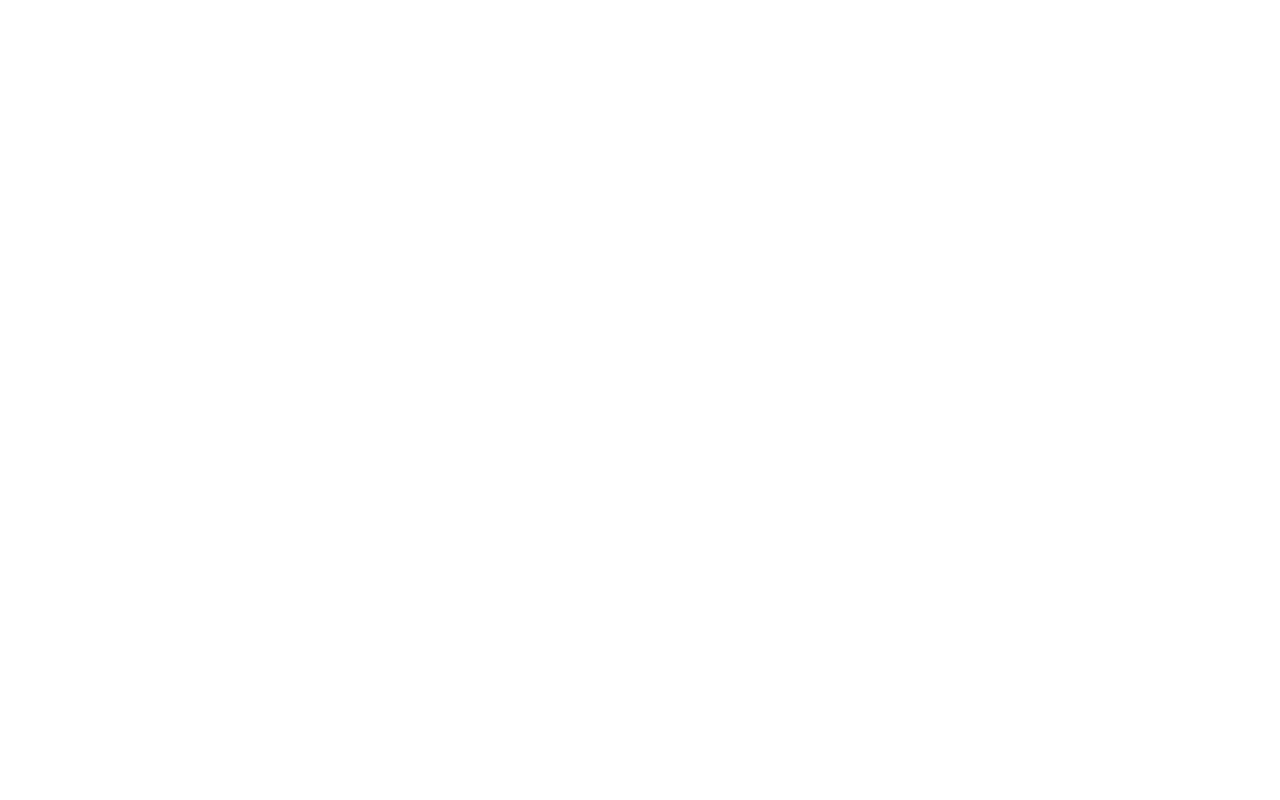
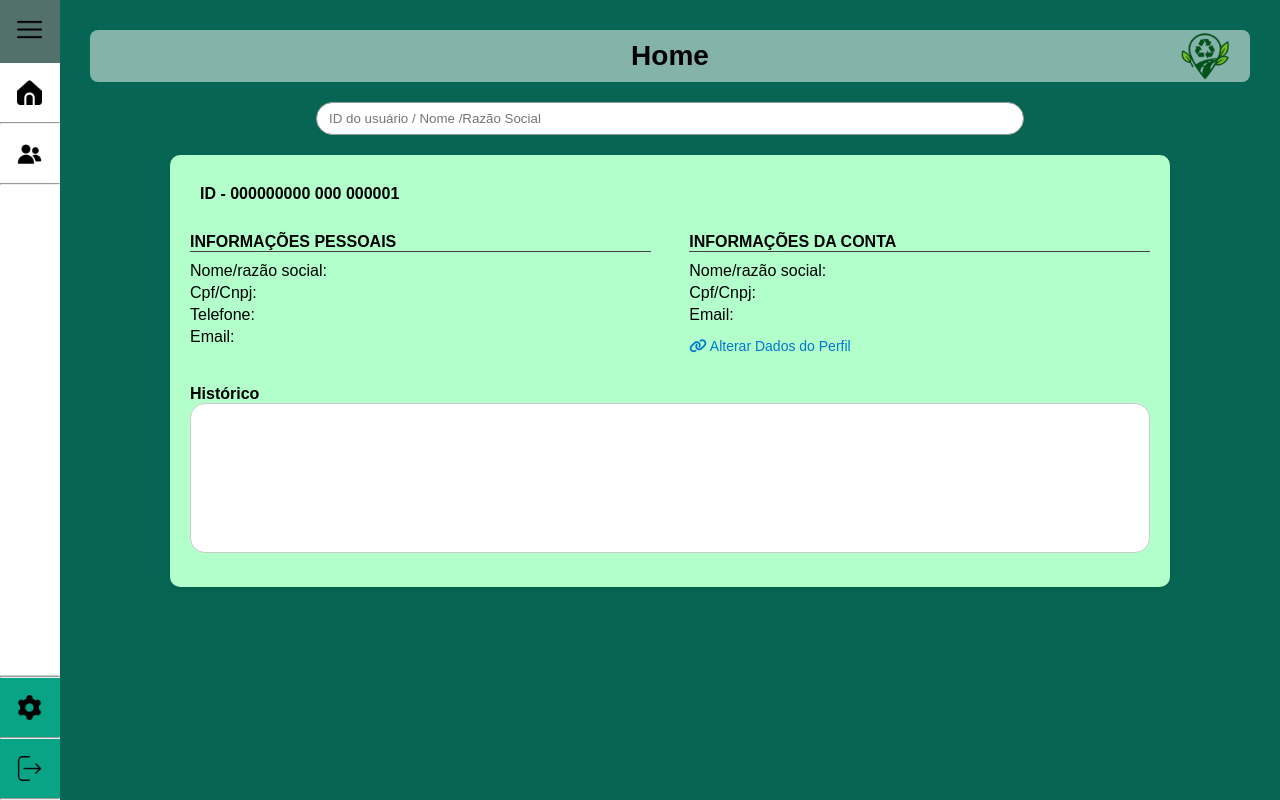
Before and after one commit to Pauloningzx/Projeto-Integrado, a plain HTML site: page ADM/all_users.html in a window 1280 px wide. Drawn offline with Linux system fonts and the light colour scheme.

Commit message:
Add files via upload

```diff
--- a/ADM/all_users.html
+++ b/ADM/all_users.html
@@ -0,0 +1,168 @@
+<!DOCTYPE html>
+<html lang="pt-br">
+
+<head>
+    <meta charset="UTF-8">
+    <meta name="viewport" content="width=device-width, initial-scale=1.0">
+    <title>Home - Coleta Seletiva</title>
+    <link rel="stylesheet" href="./style.css">
+    <link rel="stylesheet" href="https://cdnjs.cloudflare.com/ajax/libs/font-awesome/6.4.0/css/all.min.css">
+    <style>
+    .search-bar {
+        display: flex;
+        justify-content: center;
+        margin: 20px 0;
+    }
+
+    .search-bar input {
+        width: 60%;
+        padding: 8px 12px;
+        border-radius: 20px;
+        border: 1px solid #999;
+    }
+
+    .user-container {
+        margin: 0 auto;
+        width: 90%;
+        max-width: 1000px;
+        background-color: #B3FFCC;
+        padding: 20px;
+        border-radius: 10px;
+        box-shadow: 0 2px 5px rgba(0,0,0,0.1);
+    }
+
+    .user-id {
+        font-weight: bold;
+        background-color: #B3FFCC;
+        color: rgb(0, 0, 0);
+        padding: 10px;
+        border-radius: 5px;
+        font-size: 16px;
+    }
+
+    .user-info {
+        display: flex;
+        justify-content: space-between;
+        margin-top: 20px;
+    }
+
+    .info-block {
+        width: 48%;
+    }
+
+    .info-block h4 {
+        margin-bottom: 10px;
+        font-size: 16px;
+        border-bottom: 1px solid #444;
+    }
+
+    .info-block p {
+        margin: 4px 0;
+    }
+
+    .edit-link {
+        margin-top: 10px;
+        display: inline-block;
+        color: #0077cc;
+        text-decoration: none;
+        font-size: 14px;
+    }
+
+    .edit-link:hover {
+        text-decoration: underline;
+    }
+
+    .history {
+        margin-top: 30px;
+    }
+
+    .history textarea {
+        width: 100%;
+        height: 150px;
+        border-radius: 15px;
+        border: 1px solid #ccc;
+        padding: 10px;
+        resize: none;
+    }
+</style>
+</head>
+
+<body>
+    <div class="overlay" onclick="toggleSidebar()"></div>
+
+    <div class="sidebar">
+        <div class="menu-toggle" onclick="toggleSidebar()">
+            <img src="../icones/menu.png" width="30px" style="padding-right: 5px;" wialt="menu">
+        </div>
+        <ul class="menu">
+            <a href="./home.html">
+                <li><img src="../icones/casa.png" alt="Home"><span>Home</span></li>
+            </a>
+            <hr>
+            <a href="./all_users.html">
+                <li><img src="../icones/group.png" alt="Grupo"><span>Todos os Usuários</span></li>
+            </a>
+            <hr>
+        </ul>
+        <ul class="sidebar-footer">
+            <hr>
+            <a href="">
+                <li><img src="../icones/definicoes.png" alt="Configurações"><span>Configurações</span></li>
+            </a>
+            <hr>
+            <a href="">
+                <li><img src="../icones/sair.png" alt="Sair"><span>Sair</span></li>
+            </a>
+            <hr>
+        </ul>
+    </div>
+
+    <main class="content">
+        <header>
+            <h1>Home</h1>
+            <img src="../icones/logo.png" alt="Logo-Via-Verde">
+        </header>
+        <div class="search-bar">
+    <input type="text" placeholder="ID do usuário / Nome /Razão Social">
+</div>
+
+<div class="user-container">
+    <div class="user-id">ID - 000000000 000 000001</div>
+
+    <div class="user-info">
+        <div class="info-block">
+            <h4>INFORMAÇÕES PESSOAIS</h4>
+            <p>Nome/razão social:</p>
+            <p>Cpf/Cnpj:</p>
+            <p>Telefone:</p>
+            <p>Email:</p>
+        </div>
+
+        <div class="info-block">
+            <h4>INFORMAÇÕES DA CONTA</h4>
+            <p>Nome/razão social:</p>
+            <p>Cpf/Cnpj:</p>
+            <p>Email:</p>
+            <a href="" class="edit-link"><i class="fas fa-link"></i> Alterar Dados do Perfil</a>
+        </div>
+    </div>
+
+    <div class="history">
+        <h4>Histórico</h4>
+        <textarea readonly></textarea>
+    </div>
+</div>
+    </main>
+
+    <script>
+        function toggleSidebar() {
+            const sidebar = document.querySelector('.sidebar');
+            const overlay = document.querySelector('.overlay');
+
+            sidebar.classList.toggle('expanded');
+            overlay.classList.toggle('active');
+        }
+    </script>
+</body>
+
+</html>
```
Also changed, not shown: ADM/home.html (+3 -16 lines).
